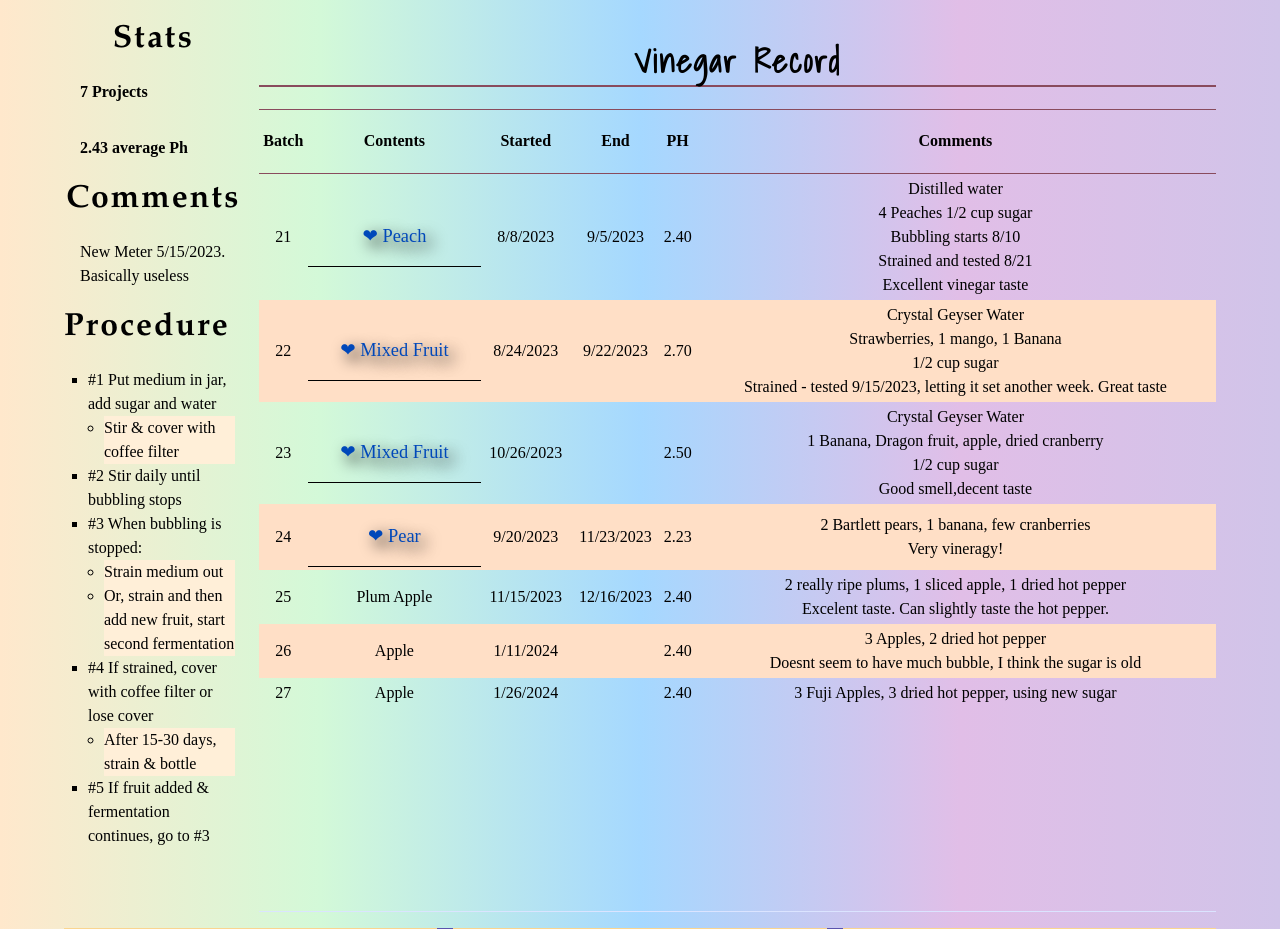
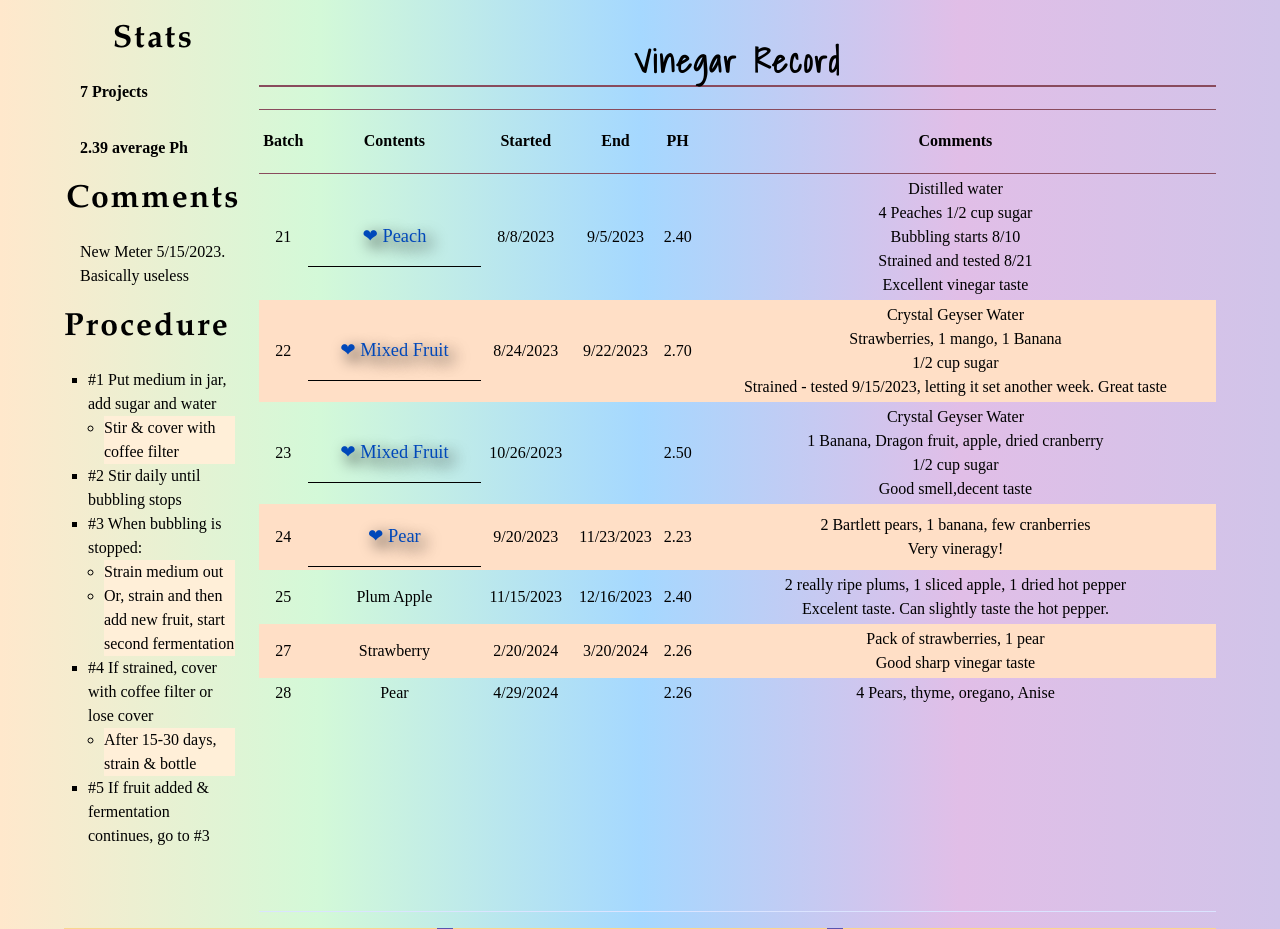
Before and after one commit to Shivabeach/weight, a CodeIgniter app: page /weight/index.php/pages/vin in a window 1280 px wide. Shown: the part 116-1045 px from the top of the page. Run offline with CodeIgniter, Linux system fonts and the light colour scheme; some libraries are stand-ins or nearby versions; some web fonts are replaced.

Commit message:
April24 update

```diff
--- a/application/views/header/header.php
+++ b/application/views/header/header.php
@@ -9,14 +9,16 @@ defined('BASEPATH') OR exit('No direct script access allowed');
   <title>
     <?php echo $title;?>
   </title>
+  <link rel="apple-touch-icon" sizes="180x180" href="/apple-touch-icon.png">
+  <link rel="icon" type="image/png" sizes="32x32" href="/favicon-32x32.png">
+  <link rel="icon" type="image/png" sizes="16x16" href="/favicon-16x16.png">
+  <link rel="manifest" href="/site.webmanifest">
   <link rel="stylesheet" href="<?php echo base_url('assets/css/main.min.css');?>" media="print"
     onload="this.media='all'">
   <link rel="stylesheet" href="<?php echo base_url('node_modules\purecss\build\pure.css');?>">
   <link rel="stylesheet" href="<?php echo base_url('node_modules\claymorphism-css\dist\clay.css');?>">
   <meta name="viewport" content="width=device-width, initial-scale=1.0">
-
-  <link rel="icon" type="image/png" sizes="32x32" href="C:\wamp64\www\weight\favicon-32x32.png">
  <script>
   let FF_FOUC_FIX;
-  </script>
+ </script>
 </head>
--- a/assets/js/timeEvents.js
+++ b/assets/js/timeEvents.js
@@ -90,4 +90,9 @@ export const timing = [
 		event:
 			'I am going through all the Vinegar I have made, and dumping the weak tasting and high Ph bottles ',
 	},
+	{
+		date: '3/18/2024',
+		event:
+			'Tried 2 jars of apples to make vinegar, no luck on either one of them. They didnt turn',
+	},
 ];
--- a/assets/js/vinegarList.js
+++ b/assets/js/vinegarList.js
@@ -7,7 +7,7 @@ export const vinegarList = [
     finished: '9/5/2023',
     ph: '2.40',
     comments:
-      'Distilled water <br> 4 Peaches 1/2 cup sugar<br>Bubbling starts 8/10<br>Strained and tested 8/21<br> Excellent vinegar taste'
+      'Distilled water <br> 4 Peaches 1/2 cup sugar<br>Bubbling starts 8/10<br>Strained and tested 8/21<br> Excellent vinegar taste',
   },
   {
     ID: 22,
@@ -16,7 +16,7 @@ export const vinegarList = [
     finished: '9/22/2023',
     ph: '2.70',
     comments:
-      'Crystal Geyser Water <br>Strawberries, 1 mango, 1 Banana<br>1/2 cup sugar<br> Strained - tested 9/15/2023, letting it set another week. Great taste'
+      'Crystal Geyser Water <br>Strawberries, 1 mango, 1 Banana<br>1/2 cup sugar<br> Strained - tested 9/15/2023, letting it set another week. Great taste',
   },
   {
     ID: 23,
@@ -25,7 +25,7 @@ export const vinegarList = [
     finished: '',
     ph: '2.50',
     comments:
-      'Crystal Geyser Water <br>1 Banana, Dragon fruit, apple, dried cranberry<br>1/2 cup sugar<br> Good smell,decent taste '
+      'Crystal Geyser Water <br>1 Banana, Dragon fruit, apple, dried cranberry<br>1/2 cup sugar<br> Good smell,decent taste ',
   },
   {
     ID: 24,
@@ -33,8 +33,7 @@ export const vinegarList = [
     started: '9/20/2023',
     finished: '11/23/2023',
     ph: '2.23',
-    comments:
-      '2 Bartlett pears, 1 banana, few cranberries <br>Very vineragy!'
+    comments: '2 Bartlett pears, 1 banana, few cranberries <br>Very vineragy!',
   },
   {
     ID: 25,
@@ -43,24 +42,22 @@ export const vinegarList = [
     finished: '12/16/2023',
     ph: '2.40',
     comments:
-      '2 really ripe plums, 1 sliced apple, 1 dried hot pepper<br>Excelent taste. Can slightly taste the hot pepper. '
-  },
-  {
-    ID: 26,
-    contents: 'Apple',
-    started: '1/11/2024',
-    finished: '',
-    ph: '2.40',
-    comments:
-      '3 Apples, 2 dried hot pepper<br> Doesnt seem to have much bubble, I think the sugar is old'
+      '2 really ripe plums, 1 sliced apple, 1 dried hot pepper<br>Excelent taste. Can slightly taste the hot pepper. ',
   },
   {
     ID: 27,
-    contents: 'Apple',
-    started: '1/26/2024',
+    contents: 'Strawberry',
+    started: '2/20/2024',
+    finished: '3/20/2024',
+    ph: '2.26',
+    comments: 'Pack of strawberries, 1 pear<br/>Good sharp vinegar taste',
+  },
+  {
+    ID: 28,
+    contents: 'Pear',
+    started: '4/29/2024',
     finished: '',
-    ph: '2.40',
-    comments:
-      '3 Fuji Apples, 3 dried hot pepper, using new sugar'
+    ph: '2.26',
+    comments: '4 Pears, thyme, oregano, Anise',
   },
 ];
```
Also changed, not shown: android-chrome-192x192.png, android-chrome-512x512.png, apple-touch-icon.png, favicon-16x16.png, favicon-32x32.png, favicon.ico (added).
